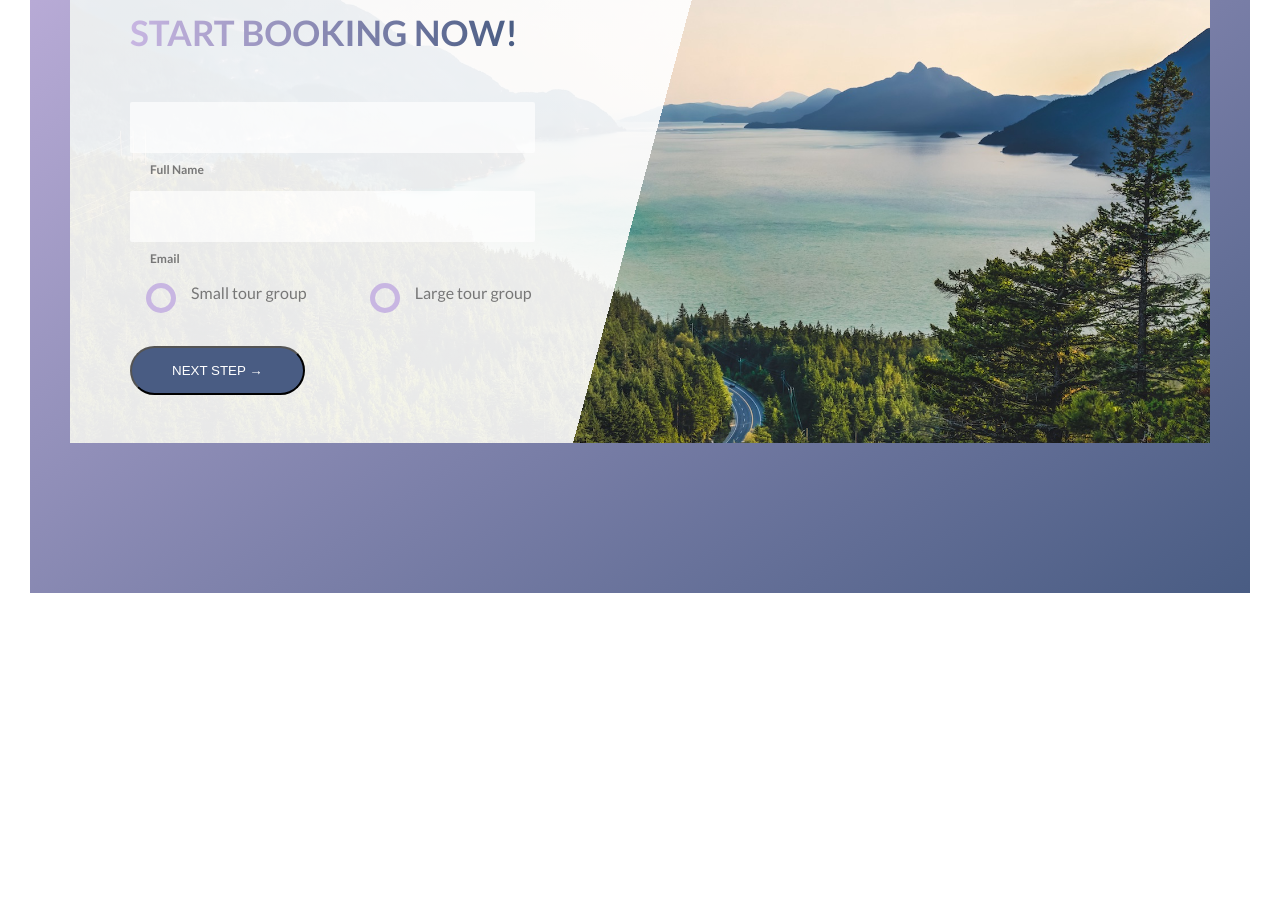
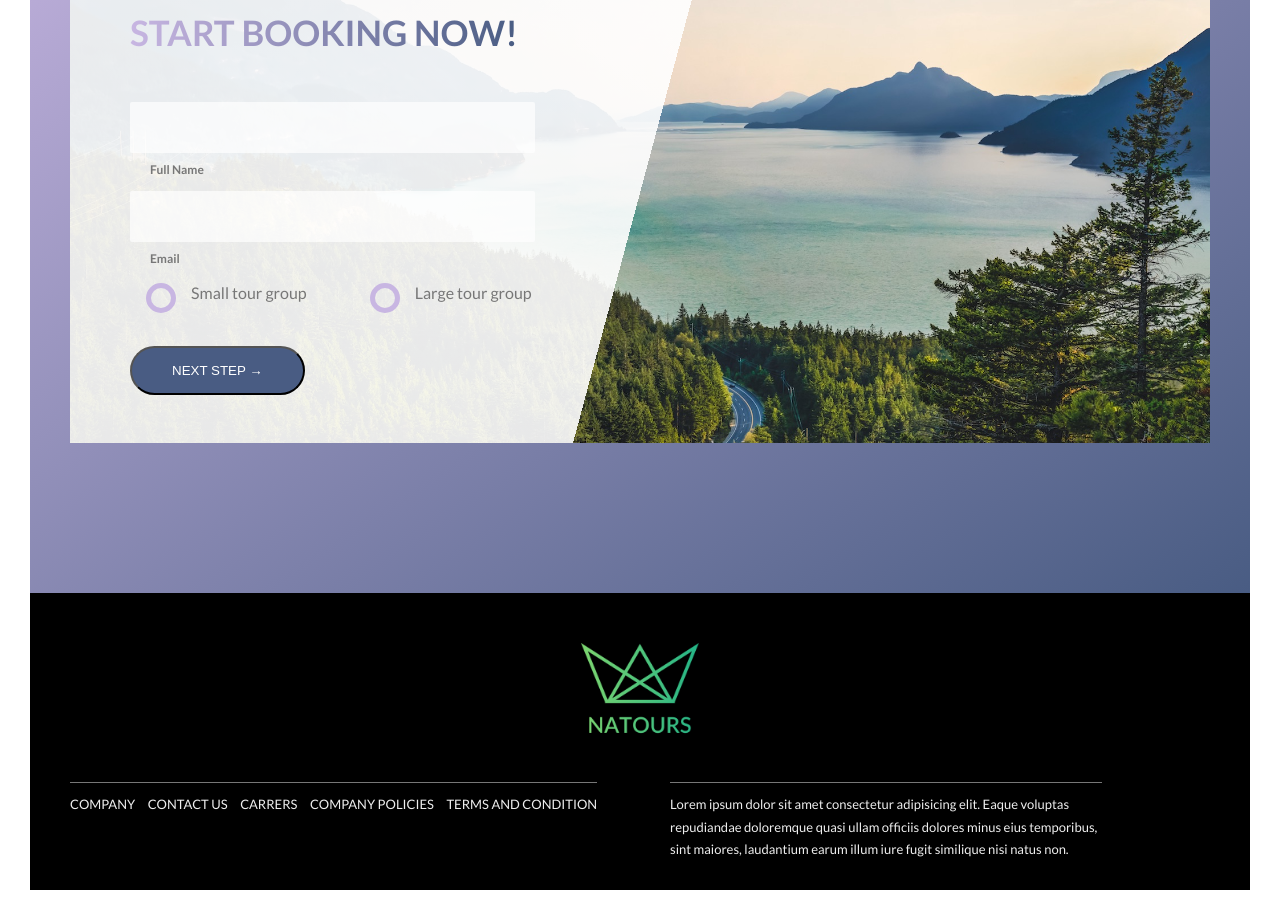
Before and after one commit to anitkumarsingh/advanced-css-natours, a website: page index.html in a window 1280 px wide. Shown: the part 4643-5563 px from the top of the page. Before the commit the page ends 5266 px from the top, so only its background shows below. Drawn offline with Linux system fonts and the light colour scheme.

Commit message:
footer section

```diff
--- a/index.html
+++ b/index.html
@@ -320,6 +320,41 @@
 				</div>
 			</section>
 		</main>
+		<footer class="footer">
+			<div class="footer__logo-box">
+				<img src="/img/logo-green-2x.png" alt="" class="footer__logo" />
+			</div>
+			<div class="row">
+				<div class="col-1-of-2">
+					<div class="footer__navigation">
+						<ul class="footer__navigation--list">
+							<li class="footer__navigation--list-item">
+								<a href="#" class="footer__navigation--link">Company</a>
+							</li>
+							<li class="footer__navigation--list-item">
+								<a href="#" class="footer__navigation--link">Contact us</a>
+							</li>
+							<li class="footer__navigation--list-item">
+								<a href="#" class="footer__navigation--link">Carrers</a>
+							</li>
+							<li class="footer__navigation--list-item">
+								<a href="#" class="footer__navigation--link">Company policies</a>
+							</li>
+							<li class="footer__navigation--list-item">
+								<a href="#" class="footer__navigation--link">Terms and Condition</a>
+							</li>
+						</ul>
+					</div>
+				</div>
+				<div class="col-1-of-2">
+					<p class="footer__policy">
+						Lorem ipsum dolor sit amet consectetur adipisicing elit. Eaque voluptas
+						repudiandae doloremque quasi ullam officiis dolores minus eius temporibus,
+						sint maiores, laudantium earum illum iure fugit similique nisi natus non.
+					</p>
+				</div>
+			</div>
+		</footer>
 		<!--
 		<section class="grid-test">
 			<div class="row">
--- /dev/null
+++ b/scss/layouts/_footer.scss
@@ -0,0 +1,47 @@
+.footer {
+	background-color: $color-black;
+	padding: 2rem;
+	font-size: 1.3rem;
+	color: $light-grey-color-2;
+	&__logo-box {
+		text-align: center;
+	}
+	&__logo {
+		width: 10%;
+		height: auto;
+		margin: 3rem 0;
+	}
+	&__navigation {
+    border-top: 1px solid $light-txt-color;
+    padding-top: 1rem;
+    display: inline-block;
+		&--list {
+			list-style: none;
+			&-item {
+				display: inline-block;
+				&:not(:last-child) {
+					margin-right: 1rem;
+				}
+			}
+		}
+		&--link {
+			&:link,
+			&:visited {
+				color: $light-grey-color-2;
+				text-decoration: none;
+				text-transform: uppercase;
+			}
+			&:hover,
+			&:active {
+				color: $primary-light;
+				box-shadow: 0 1.2rem 4rem rgba($color-black, 0.5);
+			}
+		}
+	}
+  &__policy{
+    border-top: 1px solid $light-txt-color;
+    padding-top: 1rem;
+    width: 80%;
+    float: left;
+  }
+}
--- a/scss/main.scss
+++ b/scss/main.scss
@@ -23,5 +23,6 @@ dark green:#28b485
 
 
 @import 'layouts/header';
+@import 'layouts/footer';
 @import 'layouts/grid';
 @import 'pages/home';
--- a/scss/pages/_home.scss
+++ b/scss/pages/_home.scss
@@ -15,28 +15,31 @@
 		transform: skewY(7deg);
 	}
 }
-.section__tours{
-	background-color:$light-grey-color-1 ;
+.section__tours {
+	background-color: $light-grey-color-1;
 	padding: 25rem 0 10rem 0;
 	margin-top: -9rem;
 }
-.section__stories{
+.section__stories {
 	padding: 5rem 0 7rem 0;
 	position: relative;
 }
-.section__book{
+.section__book {
 	padding: 15rem 0;
-	background-image: linear-gradient(to right bottom,$primary-light,$primary-dark);
+	background-image: linear-gradient(to right bottom, $primary-light, $primary-dark);
 }
-.book{
-	background-image: linear-gradient(105deg,
-	rgba($txt-color,0.9)0%,
-	rgba($txt-color,0.9)50%,
-	transparent 50%),url('../img/nat-10.jpg');
+.book {
+	background-image: linear-gradient(
+			105deg,
+			rgba($txt-color, 0.9) 0%,
+			rgba($txt-color, 0.9) 50%,
+			transparent 50%
+		),
+		url('../img/nat-10.jpg');
 	background-size: cover;
 	height: 50rem;
-	box-shadow: 0,1,5rem 4rem rgba($color-black, .6);
-	&__form{
+	box-shadow: 0, 1, 5rem 4rem rgba($color-black, 0.6);
+	&__form {
 		width: 50%;
 		padding: 6rem;
 	}
```
Also changed, not shown: css/style.css.
